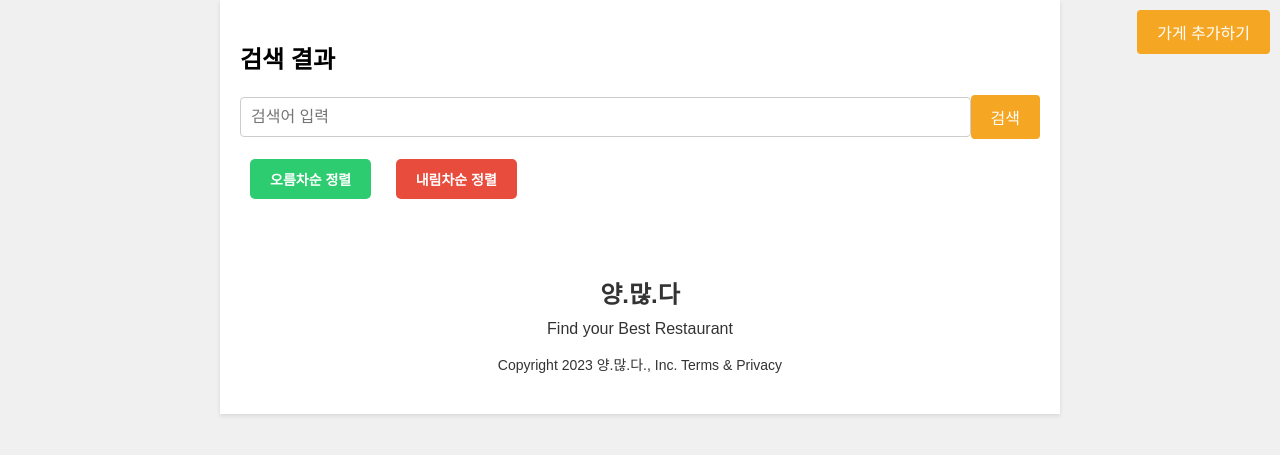
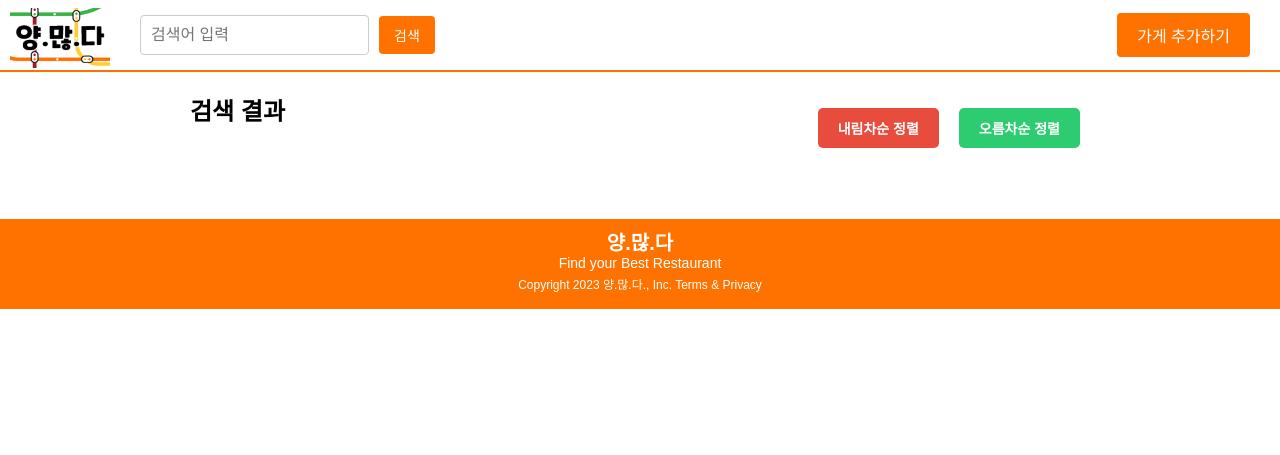
Before and after one commit to Inc-Team-Project/recommend-restaurant, a Flask app: page /list in a window 1280 px wide. Shown: the top 455 px of the page. Run offline with Flask 3, Linux system fonts and the light colour scheme.

Commit message:
design change

```diff
--- a/static/style_list.css
+++ b/static/style_list.css
@@ -9,29 +9,50 @@ a {
 }
 body {
     font-family: Arial, sans-serif;
-    background-color: #f0f0f0;
     margin: 0;
     padding: 0;
 }
-
+/* 헤더 */
+header {
+    margin: auto;
+    width: flex;
+    height: 70px;
+    display: flex;
+    justify-content: space-between;
+    position: relative;
+    border-bottom: 2px solid #FF7200;
+}
+.main_header{
+    display: flex;
+    justify-content: space-between;
+    align-items: center;
+}
+.img_logo {
+    width: 100px;
+    height: 60px;
+    position: relative;
+    left: 10px;
+    top: 5px;
+}
 .container {
-    max-width: 800px;
+    max-width: 900px;
     margin: 0 auto;
     padding: 20px;
     background-color: #fff;
-    box-shadow: 0 2px 4px rgba(0, 0, 0, 0.1);
 }
 
 h2 {
     font-size: 24px;
-    margin-bottom: 20px;
+    margin-top:0px;
+    margin-bottom: 0;
     text-decoration: none;
 }
 
 .search_box {
+
     display: flex;
     align-items: center;
-    margin-bottom: 20px;
+    margin-left: 40px;
 }
 
 input[type="text"] {
@@ -45,15 +66,16 @@ input[type="text"] {
 }
 
 button[type="submit"] {
-    background-color: #f5a623; /* 노랑 */
+    background-color: #FF7200; /* 노랑 */
     color: #fff;
     border: none;
     border-radius: 4px;
-    padding: 10px 20px;
-    font-size: 16px;
+    padding: 9px 15px;
+    font-size: 14px;
     cursor: pointer;
     outline: none;
     transition: background-color 0.3s;
+    margin-left:10px;
 }
 
 button[type="submit"]:hover {
@@ -63,9 +85,8 @@ button[type="submit"]:hover {
 /* '가게 추가하기' 버튼 스타일 */
 .add-button {
     position: absolute;
-    top: 10px;
     right: 10px;
-    background-color: #f5a623; /* 노랑 */
+    background-color: #FF7200; /* 노랑 */
     color: #fff;
     border: none;
     border-radius: 4px;
@@ -74,20 +95,22 @@ button[type="submit"]:hover {
     cursor: pointer;
     outline: none;
     transition: background-color 0.3s;
+    margin:20px;
 }
 
 /* 오름차순과 내림차순 정렬 버튼 스타일 */
 .sort-button {
-    background-color: #3498db;
+    /* background-color: #3498db; */
     color: #fff;
     border: none;
     border-radius: 5px;
     padding: 10px 20px;
-    margin: 0 10px;
+    margin: -19px 10px;
     cursor: pointer;
     transition: background-color 0.3s;
     font-size: 14px; /* 버튼 텍스트 크기 조절 */
     font-weight: bold; /* 버튼 텍스트 굵게 설정 */
+    float: right;
 }
 
 .sort-button:hover {
@@ -151,7 +175,7 @@ span {
     text-decoration: none;
 }
 
-.content_address, p {
+.content_address {
     font-size: 14px;
     color: #555;
     margin-top: 5px;
@@ -162,24 +186,23 @@ span {
     text-align: center;
     margin-top: 40px;
     padding: 20px 0;
-    background-color: #ffffff;
-    color: #fff;
+    background-color: #FF7200;
+    color: white;
+    line-height: 8px;
+    height: 50px;
 }
 
 .logo_text {
-    font-size: 24px;
+    font-size: 20px;
     font-weight: bold;
-    color:#333
 }
 
 .footer_text {
-    font-size: 16px;
+    font-size: 14px;
     margin-top: 10px;
-    color:#333
 }
 
 .footer_copy {
-    font-size: 14px;
+    font-size: 12px;
     margin-top: 10px;
-    color:#333
 }
--- a/templates/detail.html
+++ b/templates/detail.html
@@ -20,7 +20,6 @@
     <div class="detail_item">
         <div class="detail_left">
             <span>{{ rest_info_data.REST_Name }}</span>
-            <span class="part">|</span>
         </div>
         <div class="detail_right">
             <table class="info">
--- a/templates/list.html
+++ b/templates/list.html
@@ -8,26 +8,42 @@
     <link rel="stylesheet" href="/static/style_list.css">
 </head>
 <body>
-    <div class="container">
-        <main>
-            <h2>검색 결과</h2>
-            <!-- '가게 추가하기' 버튼 -->
-            <button class="btn add-button" onclick="location.href='/add'">
-                가게 추가하기
-            </button>
+     <!-- 헤더 섹션 -->
+     <header class="header">
+        <div class="main_header">
+            <a href="/">
+                <img src = 'static/Logo.png' class="img_logo">
+            </a>
              <!-- 검색 폼 추가 -->
              <form action="/list" method="POST" class="search_box" id="searchForm">
                 <!-- 검색어 입력 필드에 이전에 입력한 값을 표시 -->
                 <input type="text" name="query" placeholder="검색어 입력" maxlength="225" tabindex="1" value="{{ query|default('') }}" />
                 <button type="submit" tabindex="2">검색</button>
             </form>
+            <!-- '가게 추가하기' 버튼 -->
+            <button class="btn add-button" onclick="location.href='/add'">
+                가게 추가하기
+            </button>
+        </div>
+    </header>
+    <div class="container">
+        <main>
+
             <!-- 정렬 버튼 -->
-            <div class="sort-buttons">
+            <div class="search_title">
+                <div>
+                    <h2>검색 결과</h2>
+                </div>
+                <div >
                     <button class="sort-button sort-asc-button" onclick="sortResults('asc')">오름차순 정렬</button>
                     <button class="sort-button sort-desc-button" onclick="sortResults('desc')">내림차순 정렬</button>
                 </div>
 
+            </div>
+
             <!-- 검색 결과 목록 -->
+
+        <div>
             <ul class="content_detail">
                 {% for item in results %}
                 <li class="content_item">
```
Also changed, not shown: other parts of static/style_list.css (+2 -1 lines), other parts of templates/list.html (+3 -6 lines), static/style_add.css (+47 -20 lines), static/style_detail.css (+36 -30 lines), static/styles.css (+29 -24 lines), templates/add.html (+31 -34 lines), templates/index.html (+9 -85 lines), static/bun.jpg, static/china.jpg, static/japan.jpg, static/jung.jpg, static/korea.jpg. Lines whose indentation alone changed are shown as unchanged.
